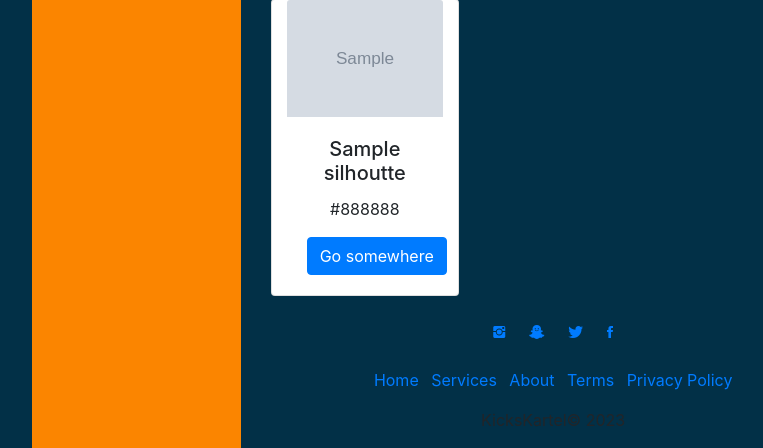
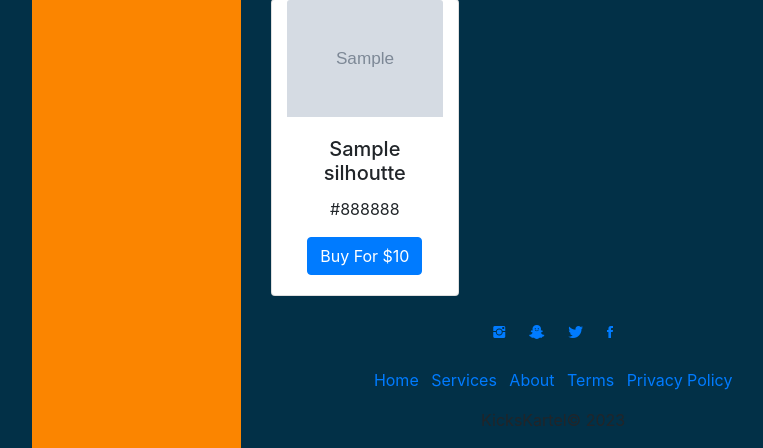
Before and after one commit to Saromazzotta/soleyshoes, a Flask app: template flask_app/templates/home.html in a window 1280 px wide. Shown: the part 450-898 px from the top of the page, without its empty margins (191-954 px from the left). Run offline with Flask 3, Linux system fonts and the light colour scheme; the template is opened without the code that fills it: most values are stand-ins (such as "Sample title", 1, 10 or a date in 2020); grey boxes marked "Sample" are stand-in pictures; some libraries are stand-ins or nearby versions.

Commit message:
changed button info

```diff
--- a/flask_app/templates/home.html
+++ b/flask_app/templates/home.html
@@ -81,7 +81,7 @@
                         <div class="card-body">
                             <h5 class="card-title">{{shoe.silhoutte}}</h5>
                             <p class="card-text">{{shoe.colorway}}</p>
-                            <a href="/shoe/{{shoe.id}}" class="btn btn-primary">Go somewhere</a>
+                            <a href="/shoe/{{shoe.id}}" class="btn btn-primary">Buy For ${{shoe.retailPrice}}</a>
                         </div>
                     </div>
                     {% endfor %}
--- a/flask_app/templates/shoe/show_shoe.html
+++ b/flask_app/templates/shoe/show_shoe.html
@@ -51,7 +51,7 @@
                     <div class="card-body">
                         <h5 class="card-title">{{shoe.silhoutte}}</h5>
                         <p class="card-text">{{shoe.colorway}}</p>
-                        <a href="/shoe/{{shoe.id}}" class="btn btn-primary">Go somewhere</a>
+                        <a href="/shoe/{{shoe.id}}" class="btn btn-primary">Buy For  ${{shoe.retailPrice}}</a>
                     </div>
                 </div>
                 {% endfor %}
```
